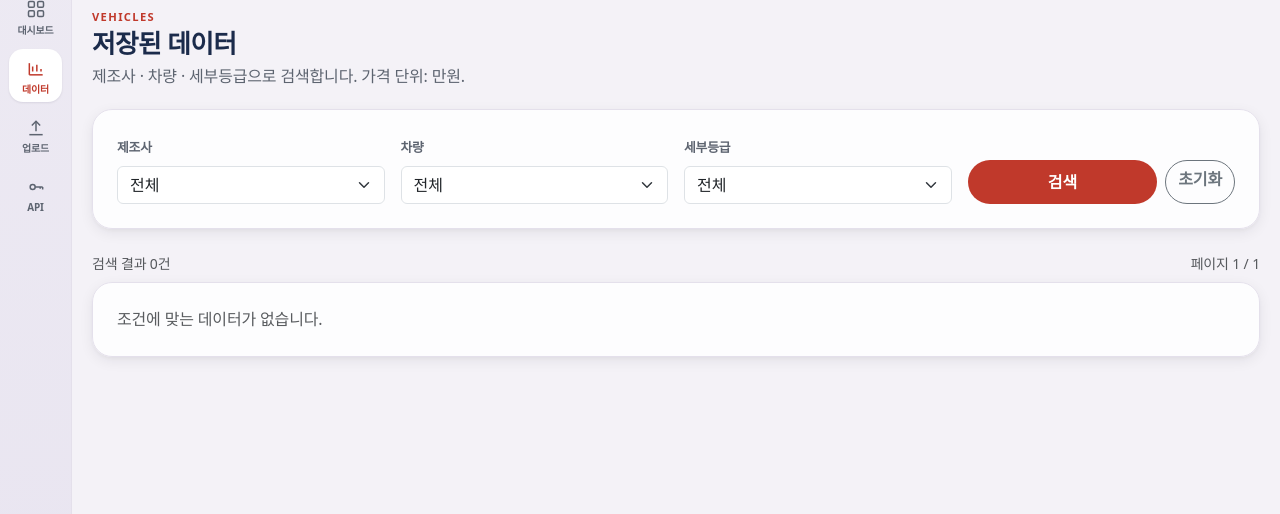
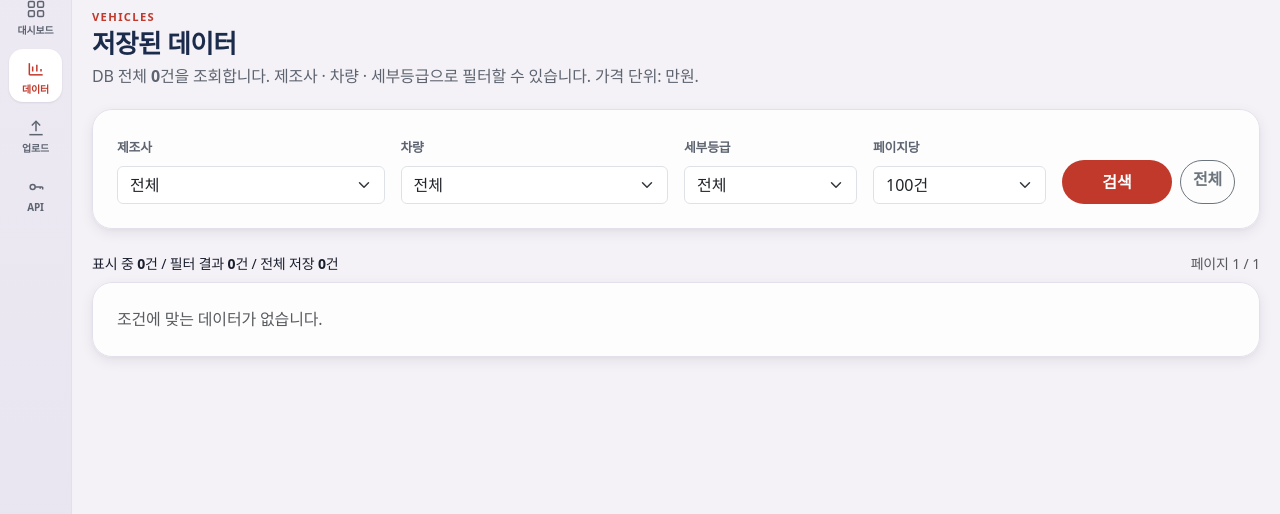
Before and after one commit to JTY9410/vehicle-data-hub, a Flask app: page /vehicles in a window 1280 px wide. Shown: the part 76-590 px from the top of the page. Run offline with Flask 3, Linux system fonts and the light colour scheme; the visitor is signed in with stand-in values (Sample User, id 1); data that the repository does not hold is empty; some web fonts are replaced.

Commit message:
fix: show full vehicle inventory and clean NULL CSV strings
Improve /vehicles to surface total counts and page size; treat CSV NULL as empty.

Co-authored-by: Cursor <cursoragent@cursor.com>

```diff
--- a/apps/routes/admin.py
+++ b/apps/routes/admin.py
@@ -60,6 +60,14 @@ def dashboard():
     )
 
 
+def _valid_text(column):
+    return db.and_(
+        column.is_not(None),
+        column != "",
+        column != "NULL",
+    )
+
+
 @bp.get("/vehicles")
 @login_required
 def vehicles():
@@ -67,13 +75,19 @@ def vehicles():
     model = (request.args.get("model") or "").strip()
     subgrade = (request.args.get("subgrade") or "").strip()
     page = max(request.args.get("page", 1, type=int) or 1, 1)
-    per_page = 50
+    per_page = request.args.get("per_page", 100, type=int) or 100
+    if per_page not in (50, 100, 200, 500):
+        per_page = 100
+
+    total_all = db.session.execute(
+        db.select(db.func.count()).select_from(Vehicle)
+    ).scalar_one()
 
     makers = [
         r[0]
         for r in db.session.execute(
             db.select(Vehicle.car_maker)
-            .where(Vehicle.car_maker.is_not(None), Vehicle.car_maker != "")
+            .where(_valid_text(Vehicle.car_maker))
             .distinct()
             .order_by(Vehicle.car_maker)
         ).all()
@@ -81,7 +95,7 @@ def vehicles():
 
     model_stmt = (
         db.select(Vehicle.car_model)
-        .where(Vehicle.car_model.is_not(None), Vehicle.car_model != "")
+        .where(_valid_text(Vehicle.car_model))
         .distinct()
         .order_by(Vehicle.car_model)
     )
@@ -91,7 +105,7 @@ def vehicles():
 
     sub_stmt = (
         db.select(Vehicle.car_subgrade)
-        .where(Vehicle.car_subgrade.is_not(None), Vehicle.car_subgrade != "")
+        .where(_valid_text(Vehicle.car_subgrade))
         .distinct()
         .order_by(Vehicle.car_subgrade)
     )
@@ -134,6 +148,8 @@ def vehicles():
         page=page,
         pages=pages,
         total=total,
+        total_all=total_all,
+        per_page=per_page,
     )
 
 
--- a/templates/vehicles.html
+++ b/templates/vehicles.html
@@ -1,19 +1,22 @@
 <!--
   [UI Flow]
   1. Auth required
-  2. Data: GET /vehicles?maker&model&subgrade&page
-  3. States: empty | table | pagination
-  4. Actions → filter submit / clear / page change
+  2. Data: GET /vehicles?maker&model&subgrade&page&per_page
+  3. States: empty | table | pagination over full inventory
+  4. Actions → filter submit / clear / page / per_page change
 -->
 {% extends "base.html" %}
 {% block title %}데이터 · Vehicle Hub{% endblock %}
 {% block content %}
 <p class="section-kicker mb-1">VEHICLES</p>
 <h1 class="page-title">저장된 데이터</h1>
-<p class="page-subtitle">제조사 · 차량 · 세부등급으로 검색합니다. 가격 단위: 만원.</p>
+<p class="page-subtitle">
+  DB 전체 <strong>{{ "{:,}".format(total_all) }}</strong>건을 조회합니다.
+  제조사 · 차량 · 세부등급으로 필터할 수 있습니다. 가격 단위: 만원.
+</p>
 
 <div class="glass-card p-4 filter-card mb-4">
-  <form method="get" action="{{ url_for('admin.vehicles') }}" class="row g-3 align-items-end">
+  <form method="get" action="{{ url_for('admin.vehicles') }}" id="vehicle-filter-form" class="row g-3 align-items-end">
     <div class="col-md-3">
       <label class="form-label" for="maker">제조사</label>
       <select class="form-select" id="maker" name="maker">
@@ -32,7 +35,7 @@
         {% endfor %}
       </select>
     </div>
-    <div class="col-md-3">
+    <div class="col-md-2">
       <label class="form-label" for="subgrade">세부등급</label>
       <select class="form-select" id="subgrade" name="subgrade">
         <option value="">전체</option>
@@ -41,15 +44,27 @@
         {% endfor %}
       </select>
     </div>
-    <div class="col-md-3 d-flex gap-2">
+    <div class="col-md-2">
+      <label class="form-label" for="per_page">페이지당</label>
+      <select class="form-select" id="per_page" name="per_page">
+        {% for n in [50, 100, 200, 500] %}
+        <option value="{{ n }}" {% if per_page == n %}selected{% endif %}>{{ n }}건</option>
+        {% endfor %}
+      </select>
+    </div>
+    <div class="col-md-2 d-flex gap-2">
       <button class="btn btn-primary flex-grow-1" type="submit">검색</button>
-      <a class="btn btn-outline-secondary" href="{{ url_for('admin.vehicles') }}">초기화</a>
+      <a class="btn btn-outline-secondary" href="{{ url_for('admin.vehicles') }}">전체</a>
     </div>
   </form>
 </div>
 
-<div class="d-flex justify-content-between align-items-center mb-2">
-  <span class="text-muted small">검색 결과 {{ "{:,}".format(total) }}건</span>
+<div class="d-flex justify-content-between align-items-center mb-2 flex-wrap gap-2">
+  <span class="small">
+    표시 중 <strong>{{ "{:,}".format(vehicles|length) }}</strong>건 /
+    필터 결과 <strong>{{ "{:,}".format(total) }}</strong>건 /
+    전체 저장 <strong>{{ "{:,}".format(total_all) }}</strong>건
+  </span>
   <span class="text-muted small">페이지 {{ page }} / {{ pages or 1 }}</span>
 </div>
 
@@ -61,6 +76,7 @@
     <table class="wc-table">
       <thead>
         <tr>
+          <th>#</th>
           <th>제조사</th>
           <th>차량</th>
           <th>등급</th>
@@ -76,10 +92,11 @@
       <tbody>
       {% for v in vehicles %}
         <tr>
+          <td>{{ v.id }}</td>
           <td>{{ v.car_maker or "-" }}</td>
           <td>{{ v.car_model or "-" }}</td>
           <td>{{ v.car_grade or "-" }}</td>
-          <td>{{ v.car_subgrade or "-" }}</td>
+          <td>{% if v.car_subgrade and v.car_subgrade != 'NULL' %}{{ v.car_subgrade }}{% else %}-{% endif %}</td>
           <td>{{ v.car_year or "-" }}</td>
           <td>{% if v.car_km is not none %}{{ "{:,}".format(v.car_km) }}{% else %}-{% endif %}</td>
           <td class="price-cell">{% if v.car_price is not none %}{{ "{:,}".format(v.car_price) }}{% else %}-{% endif %}</td>
@@ -97,7 +114,7 @@
 {% if pages > 1 %}
 <nav class="mt-4" aria-label="페이지">
   <ul class="pagination justify-content-center flex-wrap">
-    {% set q = 'maker=' ~ (maker or '') ~ '&model=' ~ (model or '') ~ '&subgrade=' ~ (subgrade or '') %}
+    {% set q = 'maker=' ~ (maker or '') ~ '&model=' ~ (model or '') ~ '&subgrade=' ~ (subgrade or '') ~ '&per_page=' ~ per_page %}
     <li class="page-item {% if page <= 1 %}disabled{% endif %}">
       <a class="page-link" href="?{{ q }}&page={{ page - 1 }}">이전</a>
     </li>
@@ -119,19 +136,20 @@
 
 <script>
 (() => {
-  const maker = document.getElementById("maker");
-  const model = document.getElementById("model");
-  if (!maker || !model) return;
-  maker.addEventListener("change", () => {
-    model.value = "";
-    const sub = document.getElementById("subgrade");
-    if (sub) sub.value = "";
-    maker.form.submit();
-  });
-  model.addEventListener("change", () => {
-    const sub = document.getElementById("subgrade");
-    if (sub) sub.value = "";
-    model.form.submit();
+  const form = document.getElementById("vehicle-filter-form");
+  if (!form) return;
+  ["maker", "model", "per_page"].forEach((id) => {
+    const el = document.getElementById(id);
+    if (!el) return;
+    el.addEventListener("change", () => {
+      if (id === "maker") {
+        form.model.value = "";
+        form.subgrade.value = "";
+      } else if (id === "model") {
+        form.subgrade.value = "";
+      }
+      form.submit();
+    });
   });
 })();
 </script>
```
Also changed, not shown: apps/services/import_csv.py (+28 -19 lines), tests/test_admin_api.py (+1 -0 lines).
